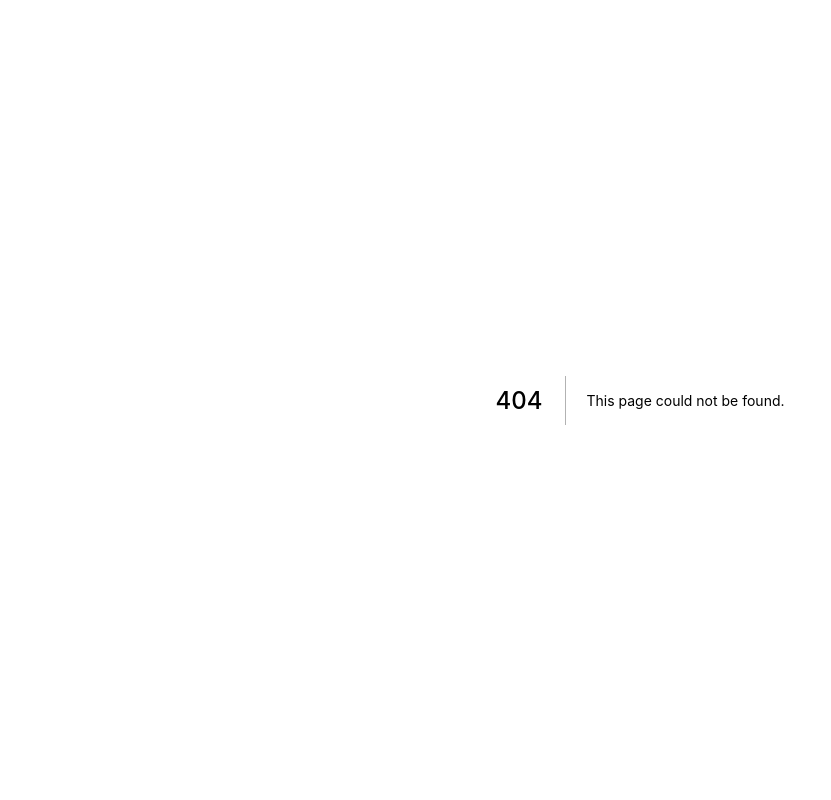
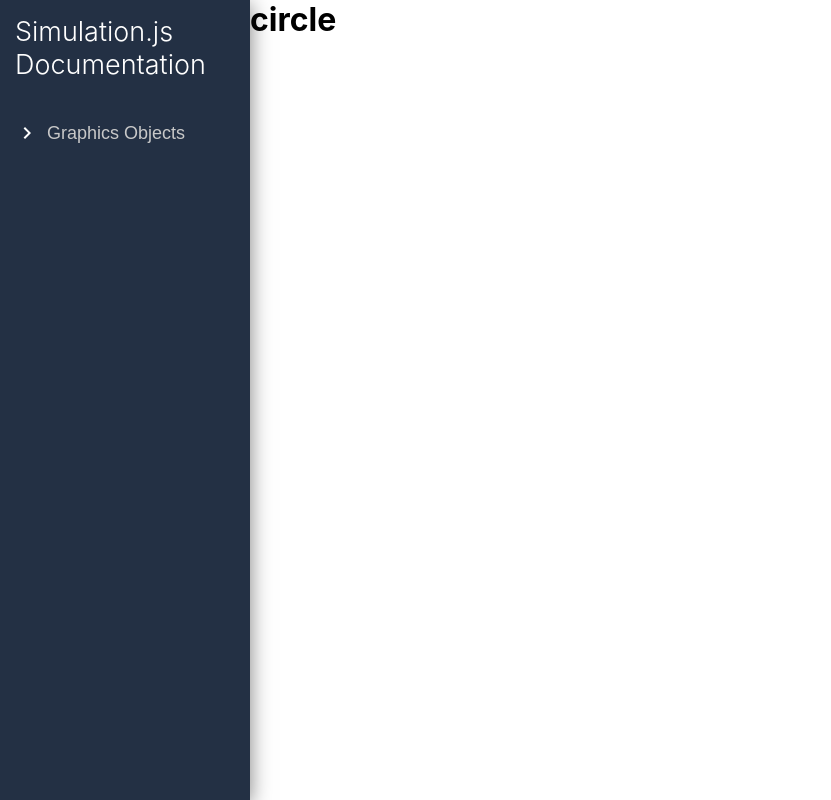
Before and after one commit to JacksonO123/simulationjs-docs, a Next.js app: page /circle in a window 1280 px wide. Before the commit this address had no page. Shown: the whole page, without its empty margins (0-831 px from the left). Built offline with nearby package versions, Linux system fonts and the light colour scheme.

Commit message:
working router

```diff
--- /dev/null
+++ b/components/Link.js
@@ -0,0 +1,7 @@
+import styles from '../styles/Link.module.css';
+
+export default function Link({ children, to }) {
+	return (
+		<a href={to} className={styles.link}>{children}</a>
+	);
+}
--- a/components/sidebar/Sidebar.js
+++ b/components/sidebar/Sidebar.js
@@ -21,10 +21,10 @@ export default function Sidebar() {
 				</h2>
 			</SidebarItem>
 			<SidebarDropdown text="Graphics Objects">
-				<SidebarButton>Square</SidebarButton>
-				<SidebarButton>Circle</SidebarButton>
-				<SidebarButton>Polygon</SidebarButton>
-				<SidebarButton>Line</SidebarButton>
+				<SidebarButton to="/square">Square</SidebarButton>
+				<SidebarButton to="/circle">Circle</SidebarButton>
+				<SidebarButton to="/polygon">Polygon</SidebarButton>
+				<SidebarButton to="/line">Line</SidebarButton>
 			</SidebarDropdown>
 		</section>
 	);
--- a/components/sidebar/SidebarButton.js
+++ b/components/sidebar/SidebarButton.js
@@ -1,7 +1,8 @@
 import styles from '../../styles/SidebarButton.module.css';
 import SidebarItem from './SidebarItem';
+import Link from '../Link';
 
-export default function SidebarButton({ children, onClick }) {
+export default function SidebarButton({ children, onClick, to = null }) {
 
 	const handleClick = e => {
 		e.stopPropagation();
@@ -10,8 +11,18 @@ export default function SidebarButton({ children, onClick }) {
 	}
 
 	return (
-		<button className={styles.btn} onClick={handleClick}>
-			<SidebarItem>{children}</SidebarItem>
-		</button>
+		to != null
+			? (
+				<Link to={to}>
+					<button className={styles.btn} onClick={handleClick}>
+						<SidebarItem>{children}</SidebarItem>
+					</button>
+				</Link>
+			)
+			: (
+				<button className={styles.btn} onClick={handleClick}>
+					<SidebarItem>{children}</SidebarItem>
+				</button>
+			)
 	)
 }
--- a/components/sidebar/SidebarDropdown.js
+++ b/components/sidebar/SidebarDropdown.js
@@ -1,7 +1,7 @@
 import styles from '../../styles/SidebarDropdown.module.css';
 import SidebarButton from './SidebarButton';
 import AngleSvg from '../AngleSvg';
-import { useState, useRef } from 'react';
+import { useState, useRef, useEffect } from 'react';
 
 const alterChildren = (children) => {
 	console.log(children);
@@ -10,7 +10,13 @@ const alterChildren = (children) => {
 
 export default function SidebarDropdown({ text, children }) {
 	const [open, setOpen] = useState(false);
+	const [dropdownHeight, setDropdownHeight] = useState(0);
 	const dropdownRef = useRef(null);
+
+	useEffect(() => {
+		const height = dropdownRef.current.getBoundingClientRect().height;
+		setDropdownHeight(height);
+	}, []);
 
 	const handleToggleDropdown = () => {
 		setOpen(prev => !prev);
@@ -26,7 +32,7 @@ export default function SidebarDropdown({ text, children }) {
 					{text}
 				</div>
 			</SidebarButton>
-			<div className={styles.contentWrapper} style={open ? { height: `${dropdownRef.current.getBoundingClientRect().height}px` } : { height: '0px' }}>
+			<div className={styles.contentWrapper} style={open ? { height: `${dropdownHeight}px` } : { height: '0px' }}>
 				<div className={styles.content} ref={dropdownRef}>
 					{children}
 				</div>
--- /dev/null
+++ b/pages/[name].js
@@ -0,0 +1,21 @@
+import { useRouter } from 'next/router';
+import { useEffect, useState } from 'react';
+import Sidebar from "../components/sidebar/Sidebar"
+import styles from '../styles/Home.module.css';
+
+export default function Home() {
+	const [pathname, setPathname] = useState('');
+	const router = useRouter();
+
+	useEffect(() => {
+		console.log(router);
+		setPathname(router.asPath.substring(1));
+	}, [router]);
+
+	return (
+		<main className={styles.container}>
+			<Sidebar />
+			<h1>{pathname}</h1>
+		</main>
+	)
+}
--- /dev/null
+++ b/styles/Link.module.css
@@ -0,0 +1,6 @@
+.link {
+	text-decoration: none;
+	color: inherit;
+	width: fit-content;
+	height: fit-content !important;
+}
--- a/styles/Sidebar.module.css
+++ b/styles/Sidebar.module.css
@@ -1,10 +1,12 @@
 .sidebar {
 	--width: 250px;
-	height: 100%;
+	height: 100vh;
 	width: var(--width);
 	min-width: var(--width);
 	background: var(--dark);
 	box-shadow: 0 4px 20px rgba(0, 0, 0, 0.5);
+	overflow-y: scroll;
+	overflow-x: hidden;
 }
 
 .title {
--- a/styles/SidebarDropdown.module.css
+++ b/styles/SidebarDropdown.module.css
@@ -28,6 +28,10 @@
 	transition: var(--animationTime);
 }
 
-.content * {
-	padding-left: 60px;
+.content {
+	transition: var(--animationTime);
 }
+
+.content button {
+	padding-left: 50px;
+}
```
